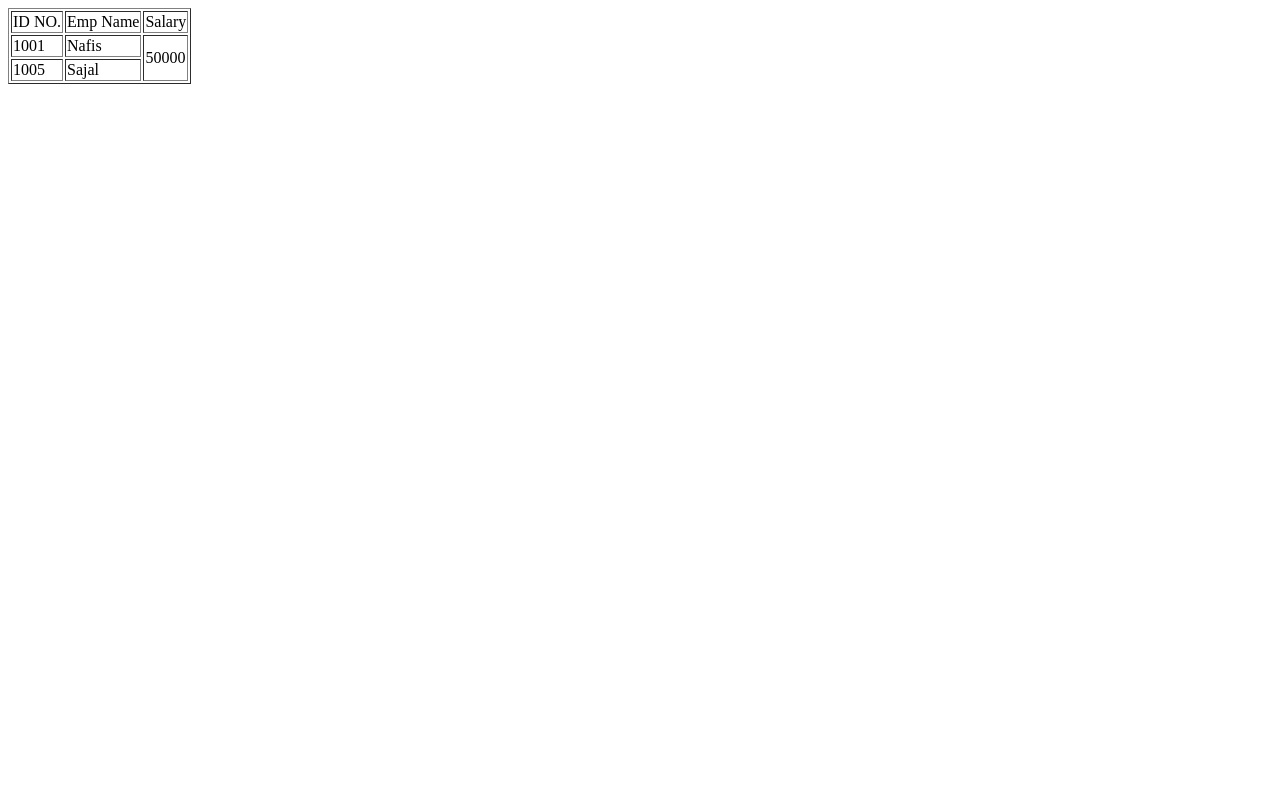
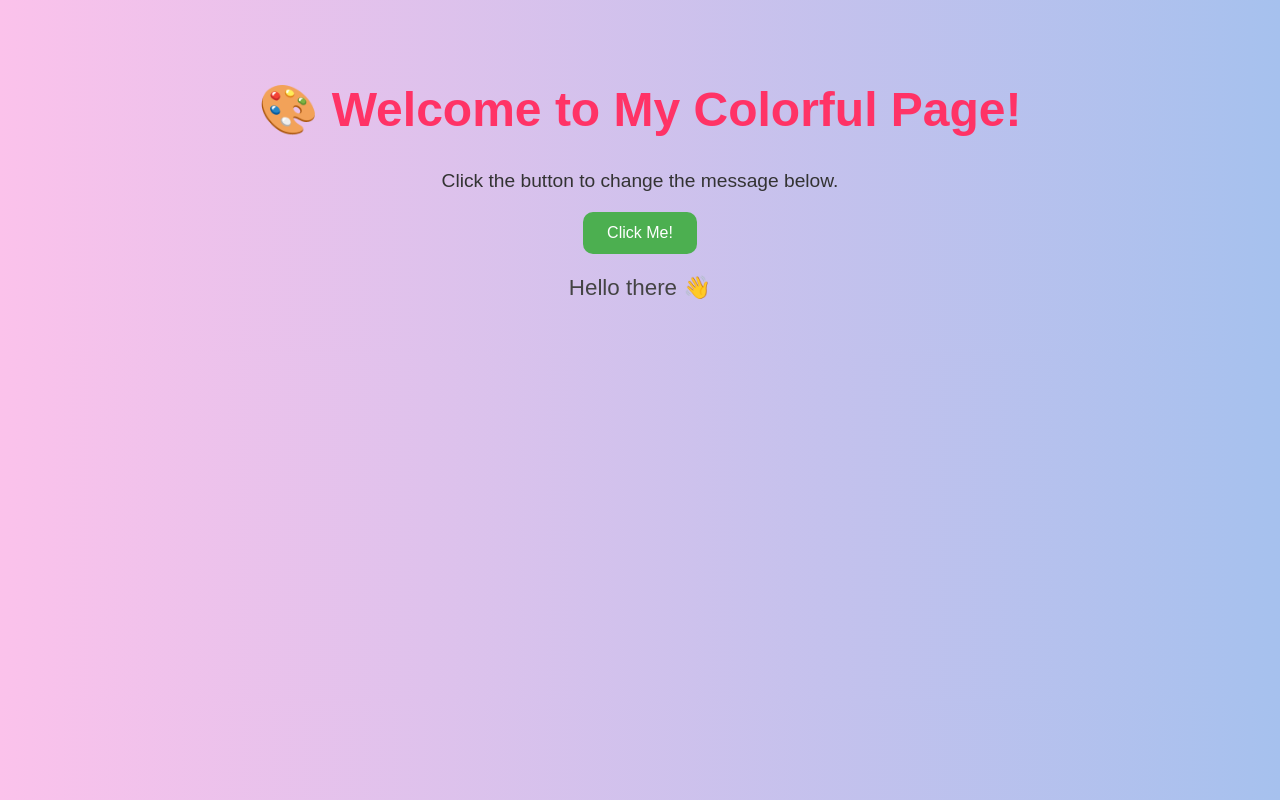
Before and after one commit to shakhawat-hossain-shoaib/FurryNest_Demo, a plain HTML site: page index1.html in a window 1280 px wide. Drawn offline with Linux system fonts and the light colour scheme.

Commit message:
Update index1.html

```diff
--- a/index1.html
+++ b/index1.html
@@ -1,27 +1,70 @@
 <!DOCTYPE html>
 <html>
+<head>
+  <title>Colorful Demo Page</title>
+  <style>
+    body {
+      font-family: Arial, sans-serif;
+      background: linear-gradient(to right, #fbc2eb, #a6c1ee);
+      text-align: center;
+      margin: 0;
+      padding: 50px;
+    }
 
-<head>
-  <title>Page Title</title>
+    h1 {
+      color: #ff3366;
+      font-size: 3em;
+    }
+
+    p {
+      font-size: 1.2em;
+      color: #333;
+    }
+
+    button {
+      background-color: #4CAF50;
+      color: white;
+      padding: 12px 24px;
+      border: none;
+      border-radius: 10px;
+      font-size: 16px;
+      cursor: pointer;
+      transition: background 0.3s ease;
+    }
+
+    button:hover {
+      background-color: #45a049;
+    }
+
+    #message {
+      margin-top: 20px;
+      font-size: 1.4em;
+      color: #444;
+    }
+  </style>
 </head>
+<body>
 
-<body>
-  <table border="1">
-    <tr>
-      <td>ID NO.</td>
-      <td>Emp Name</td>
-      <td>Salary</td>
-    </tr>
-    <tr>
-      <td>1001</td>
-      <td>Nafis</td>
-      <td rowspan="2">50000</td>
-    </tr>
-    <tr>
-      <td>1005</td>
-      <td>Sajal</td>
-    </tr>
-  </table>
+  <h1>🎨 Welcome to My Colorful Page!</h1>
+  <p>Click the button to change the message below.</p>
+
+  <button onclick="changeMessage()">Click Me!</button>
+
+  <div id="message">Hello there 👋</div>
+
+  <script>
+    function changeMessage() {
+      const messages = [
+        "You are awesome! 🌟",
+        "Have a great day! ☀️",
+        "Keep learning 💡",
+        "Code like a pro 👨‍💻",
+        "Smile more 😊"
+      ];
+      const randomIndex = Math.floor(Math.random() * messages.length);
+      document.getElementById('message').textContent = messages[randomIndex];
+    }
+  </script>
+
 </body>
-
 </html>
```
